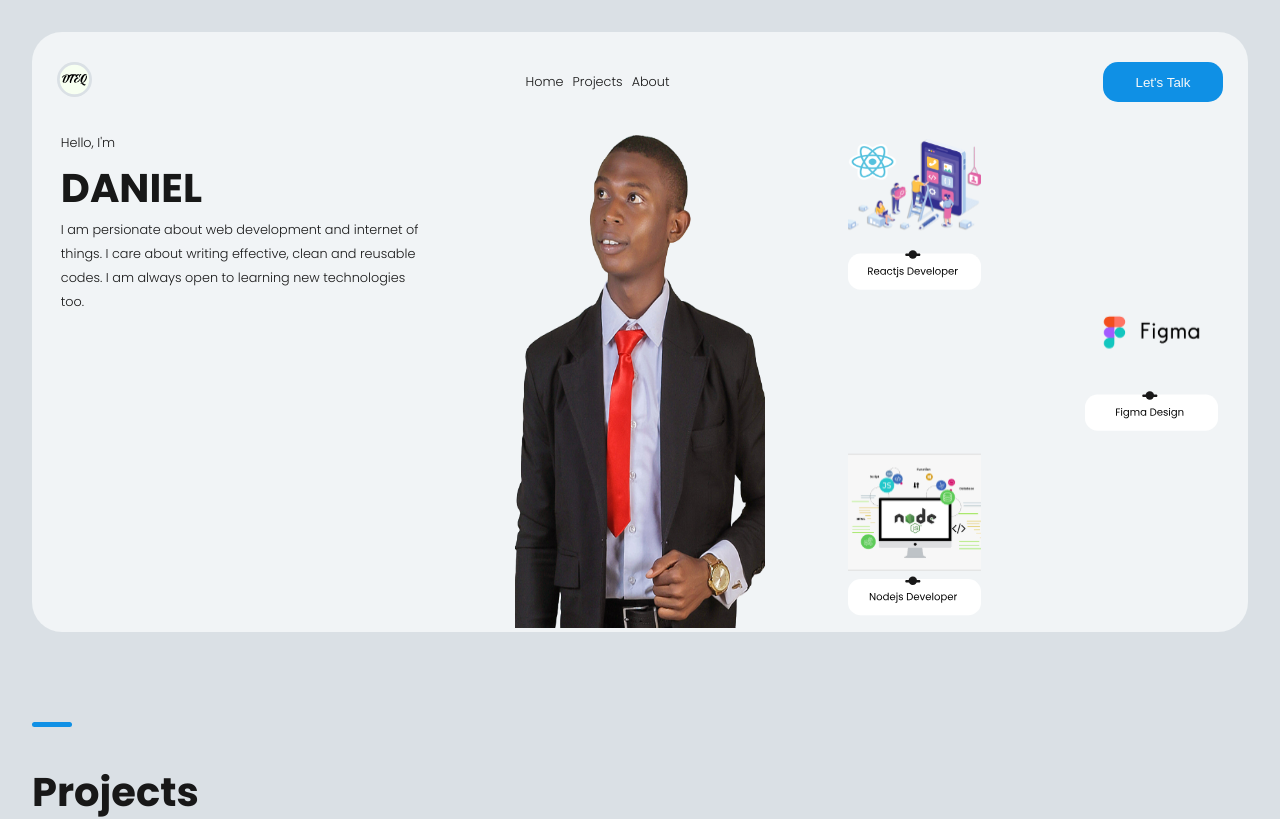
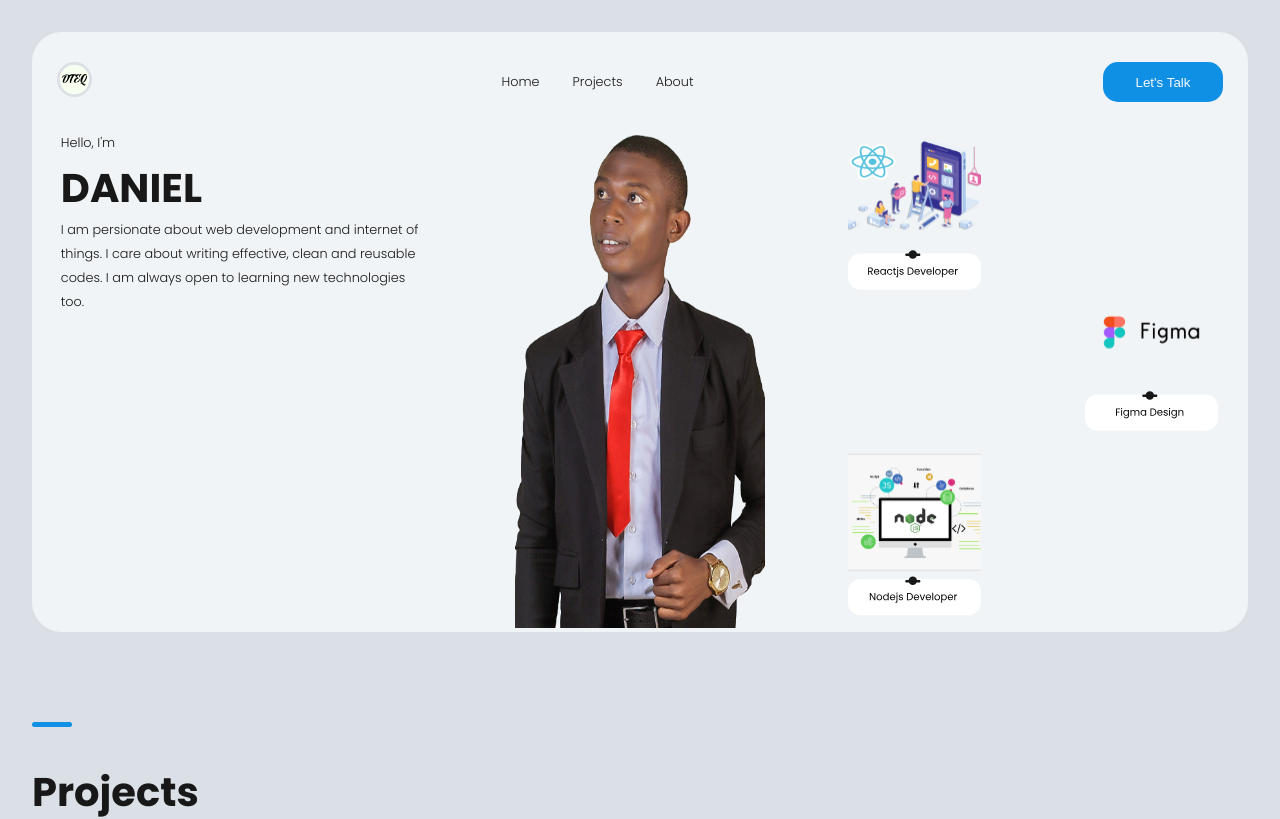
Before and after one commit to DTEQ46/Portfolio, a Next.js app: page / in a window 1280 px wide. Shown: the top 819 px of the page. Built offline with nearby package versions, Linux system fonts and the light colour scheme.

Commit message:
Add files via upload

```diff
--- a/styles/Navigation.module.css
+++ b/styles/Navigation.module.css
@@ -42,7 +42,7 @@
 }
 
 .links {
-  width: 9rem;
+  width: 12rem;
   display: flex;
   font-size: 0.8rem;
   justify-content: space-between;
@@ -224,6 +224,9 @@
     height: 1.8rem;
     font-size: 0.8rem;
   }
+  .links {
+    width: 9rem;
+  }
   .logo {
     left: 15px;
   }
```
